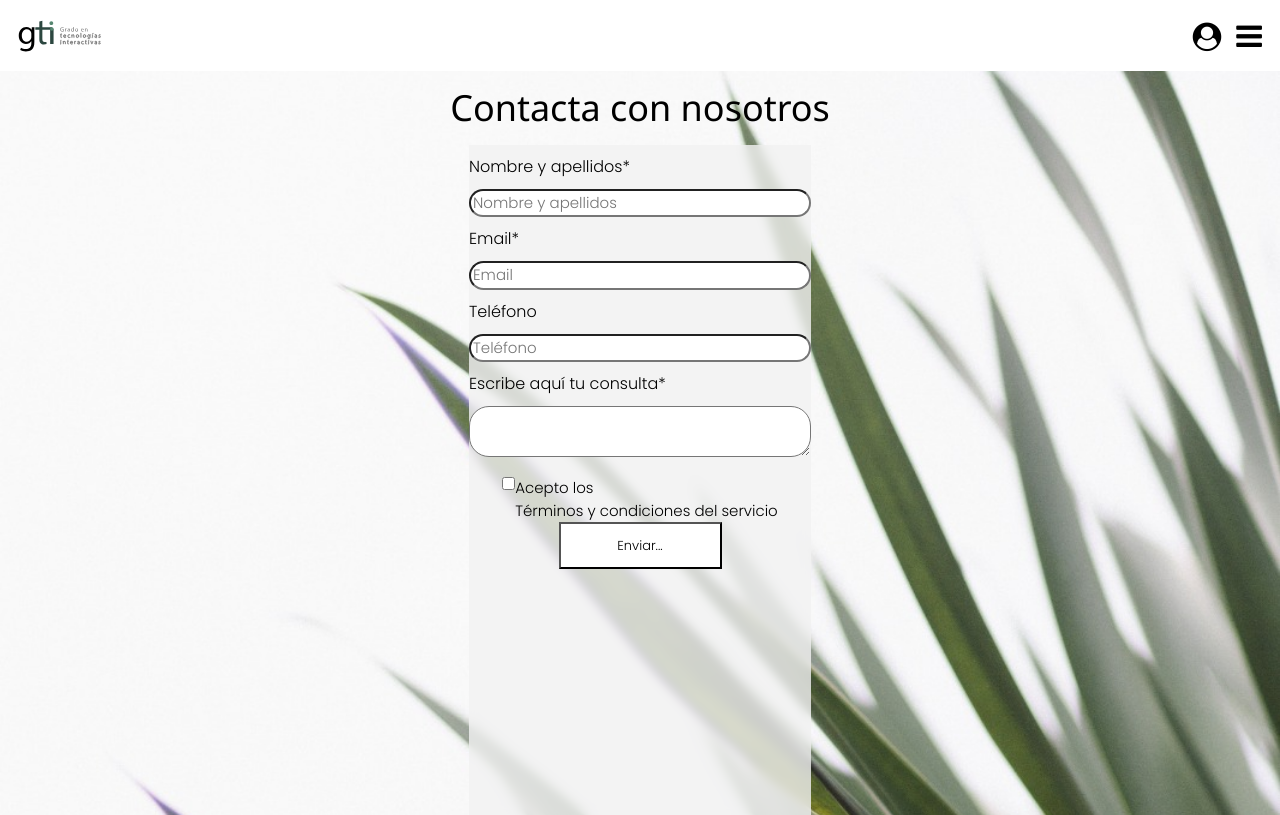
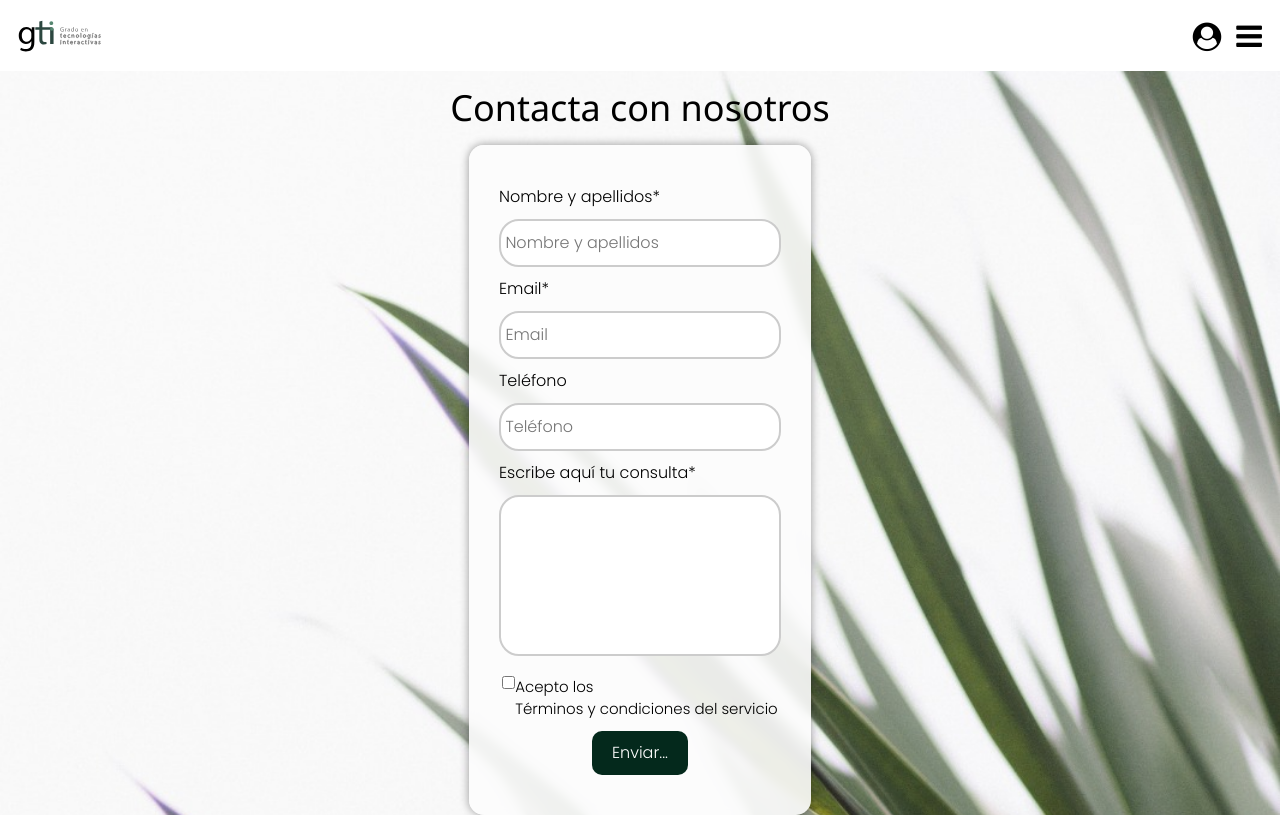
Before and after one commit to Hao12341/Proyecto2-Grupo09, a PHP site: page /html/contacto.html in a window 1280 px wide. Run offline with PHP 8.4, Linux system fonts and the light colour scheme.

Commit message:
css acabado

```diff
--- a/css/contacto.css
+++ b/css/contacto.css
@@ -47,14 +47,17 @@
     /* Contenedor del form */
 
     #contenedorGris {
-        background: rgba(242,242,242,80%);
+        background: rgba(252,252,252,90%);
         backdrop-filter: blur(5px);
         display: flex;
         flex-direction: column;
         justify-content: flex-start;
         width: 342px;
         height: 670px;
+        box-shadow: 0px 0px 10px rgba(0, 0, 0, 0.4);
         z-index: -1;
+        border-radius: 15px;
+        padding: 30px;
 
     }
 
@@ -67,12 +70,15 @@
     }
     /* Boton Enviar */
     #botonEnvio{
-        align-self: center;
-        width: 163px;
-        height: 47px;
-        font-size: 13px;
-        background-color: white;
-        position: center;
+        background-color: #04291C;
+        color: #fff;
+        border: none;
+        padding: 10px 20px;
+        border-radius: 10px;
+        font-size: 16px;
+        cursor: pointer;
+        transition: all 0.2s ease-in-out;
+        margin: 10px auto;
     }
     /* Bakcdrop config dialog*/
 
@@ -96,13 +102,23 @@
         font-style: normal;
     }
 
+    textarea {
+        resize: none;
+        height: 300px;
+    }
 
 
-    /* Input rounded corners */
+
+    /* Input caja texto */
 
 
-    .rounded {
+    .inputCajaTexto {
         border-radius: 20px;
+        border: none;
+        border: 2px solid #ccc;
+        font-size: 16px;
+        padding: 10px 0;
+
     }
 
 
--- a/html/contacto.html
+++ b/html/contacto.html
@@ -45,15 +45,16 @@
     <!-- Empieza Caja Formulario -->
     <div id="contenedorGris">
         <!-- Empieza Parte Escribir Formulario-->
-        <h3>Nombre y apellidos*</h3><input class="rounded" required id="Nombre" type="text" placeholder="Nombre y apellidos">
+        <h3>Nombre y apellidos*</h3><input class="inputCajaTexto" required id="Nombre" type="text" placeholder=" Nombre y apellidos">
 
-        <h3>Email*</h3><input required class="rounded" id="email" type="email" placeholder="Email">
+        <h3>Email*</h3><input required class="inputCajaTexto" id="email" type="email" placeholder=" Email">
 
-        <h3>Teléfono</h3><input id="tel" class="rounded" type="tel" placeholder="Teléfono" pattern="[0-9]{9}">
+        <h3>Teléfono</h3><input id="tel" class="inputCajaTexto" type="tel" placeholder=" Teléfono" pattern="[0-9]{9}">
 
         <h3>Escribe aquí tu consulta*</h3>
 
-        <textarea class="rounded" required id="Texto_Consulta" placeholder="Escriba aquí más información sobre su consulta...">
+        <textarea class="inputCajaTexto" required id="Texto_Consulta" placeholder=" Escriba aquí más información sobre su consulta..."
+                  rows="1" cols = "10">
 
         </textarea>
         <!-- Acaba parte escribir formulario-->
```
